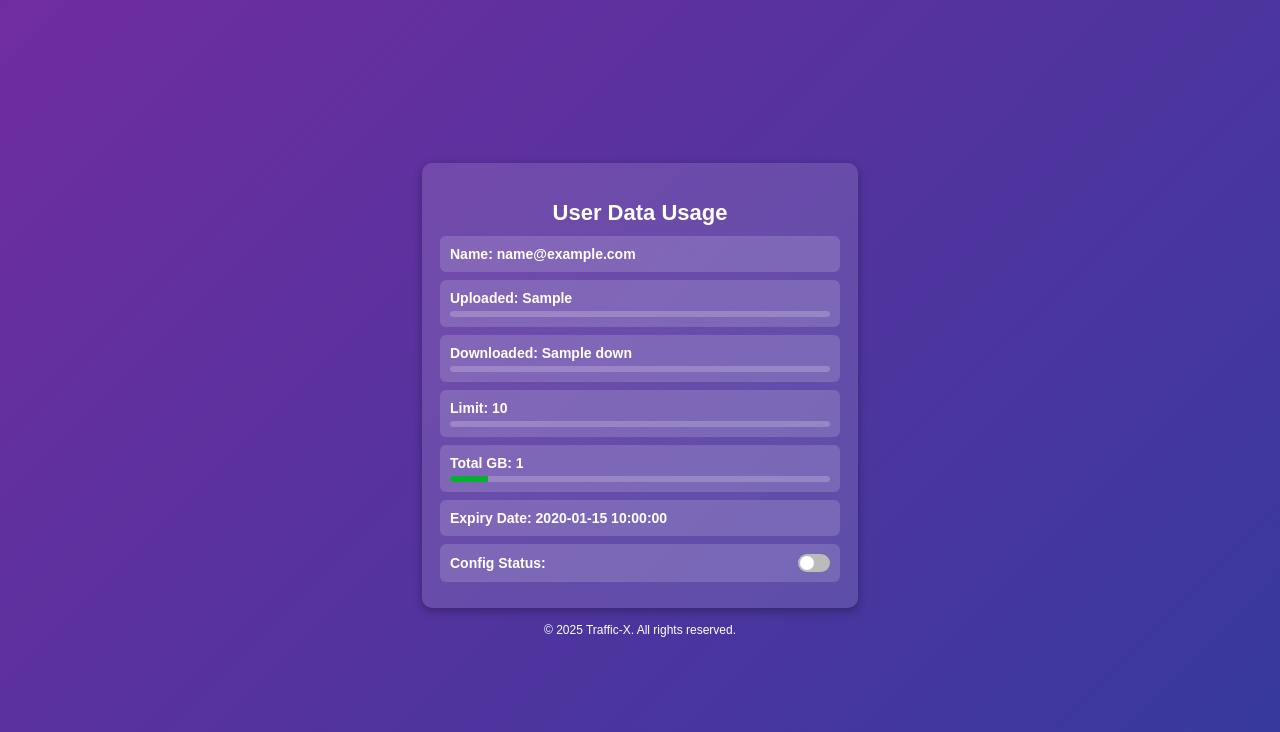
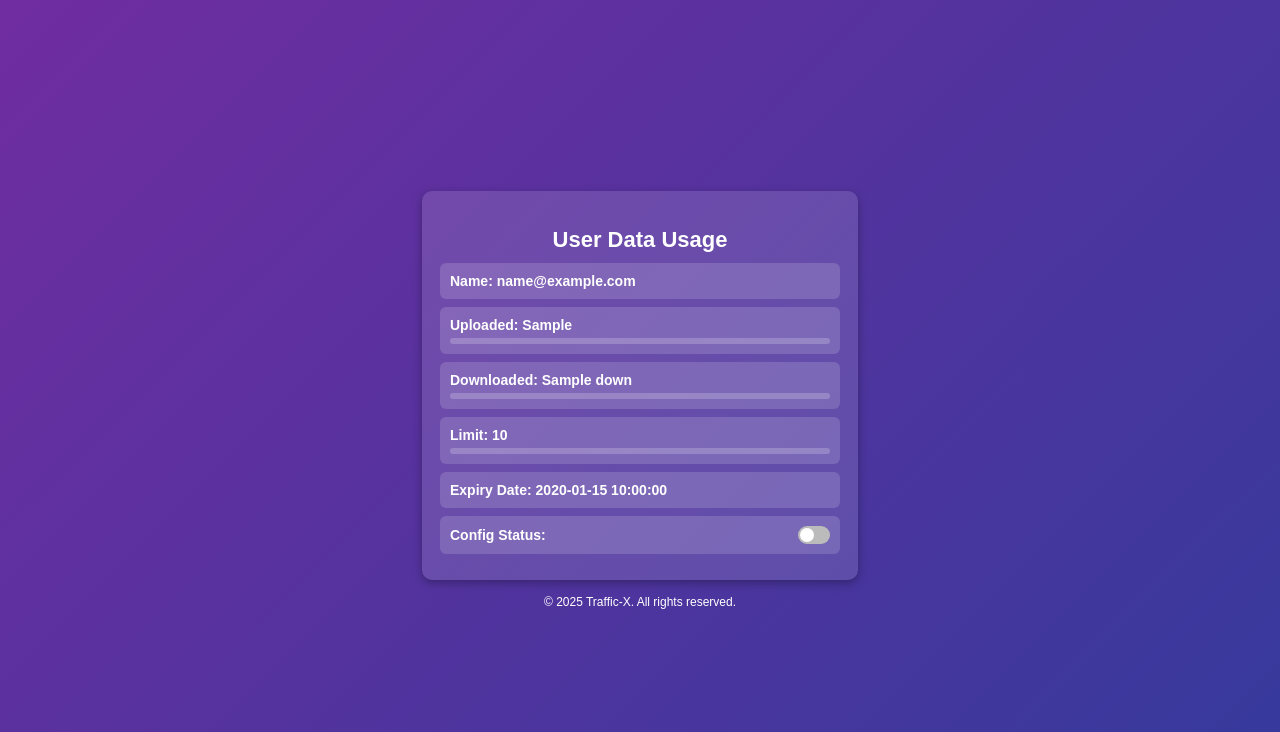
Before and after one commit to pathumaaa/SACHI-X, a Flask app: template templates/result.html in a window 1280 px wide. Shown: the top 732 px of the page. Run offline with Flask 2, Linux system fonts and the light colour scheme; the template is opened without the code that fills it: most values are stand-ins (such as "Sample title", 1, 10 or a date in 2020).

Commit message:
Update result.html

```diff
--- a/templates/result.html
+++ b/templates/result.html
@@ -122,11 +122,6 @@
             <div class="progress-bar" id="limit-bar"></div>
         </div>
     </div>
-    <div class="info">Total GB: {{ totalGB }}
-        <div class="progress-container">
-            <div class="progress-bar" id="totalGB-bar"></div>
-        </div>
-    </div>
     <div class="info">Expiry Date: {{ expiry_date }}</div>
     <div class="info toggle-container">
         <span>Config Status:</span>
@@ -158,19 +153,16 @@
     let uploadedUnit = "{{ up }}".replace(/[^a-zA-Z]/g, ''); // Extract "MB", "GB", etc.
     let downloadedUnit = "{{ down }}".replace(/[^a-zA-Z]/g, '');
     let totalLimitUnit = "{{ total }}".replace(/[^a-zA-Z]/g, '');
-    let totalGBUnit = "{{ totalGB }}".replace(/[^a-zA-Z]/g, '');
 
     // Get dynamic values from Flask backend
     let uploaded = parseValue("{{ up }}");
     let downloaded = parseValue("{{ down }}");
     let totalLimit = parseValue("{{ total }}");
-    let totalGB = parseValue("{{ totalGB }}");
 
     // Convert all values to MB
     uploaded = convertToMB(uploaded, uploadedUnit);
     downloaded = convertToMB(downloaded, downloadedUnit);
     totalLimit = convertToMB(totalLimit, totalLimitUnit);
-    totalGB = convertToMB(totalGB, totalGBUnit);
 
     // Calculate total usage (uploaded + downloaded)
     let totalUsage = uploaded + downloaded;
@@ -207,9 +199,6 @@
 
             // Total usage progress bar
             animateProgressBar("limit-bar", totalUsage, totalLimit);
-
-            // Total GB progress bar
-            animateProgressBar("totalGB-bar", totalGB, totalLimit);
         }
     }, 500);
 
```
